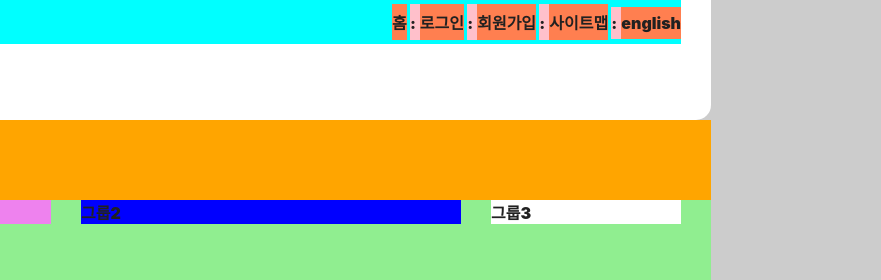
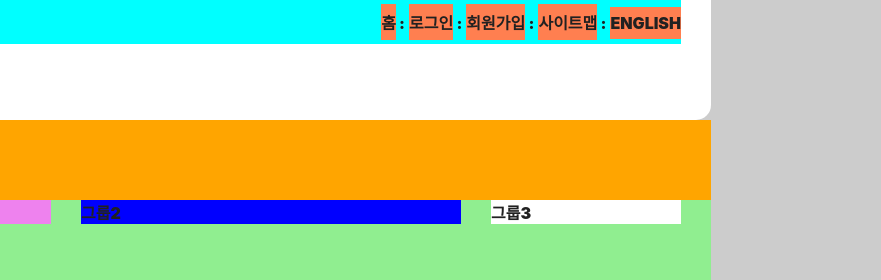
Before and after one commit to imironjin/HTML5, a plain HTML site: page index.html in a window 1280 px wide. Shown: the top 280 px of the page, 399-1280 px from the left. Drawn offline with Linux system fonts and the light colour scheme; a web font is replaced by a local one.

Commit message:
padding 을 제거해서 레이아웃 구현

```diff
--- a/styles/style.css
+++ b/styles/style.css
@@ -49,7 +49,7 @@ body {
 }
 
 .member li {
-  background-color: pink;
+  /* background-color: pink; */
   display: inline-block;
 }
 
@@ -57,6 +57,12 @@ body {
   background-color: coral;
   padding: 6px 0px;
   display: inherit;
+  text-transform: uppercase;
+}
+
+/* 마지막 li 요소에 포함된 a요소를 선택하여 오른쪽 padding 값을 0으로 재정의 */
+.member li:last-child {
+  padding-right: 0;
 }
 
 .divider {
```
